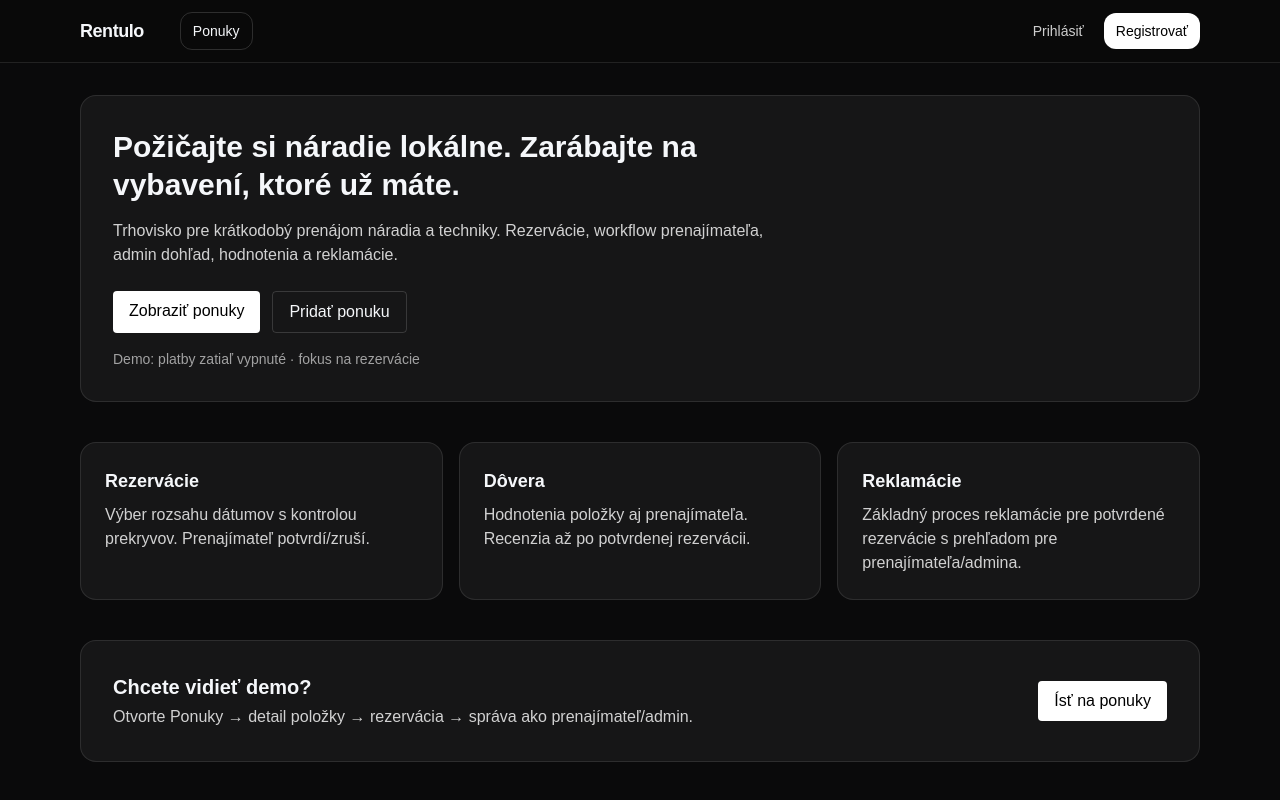
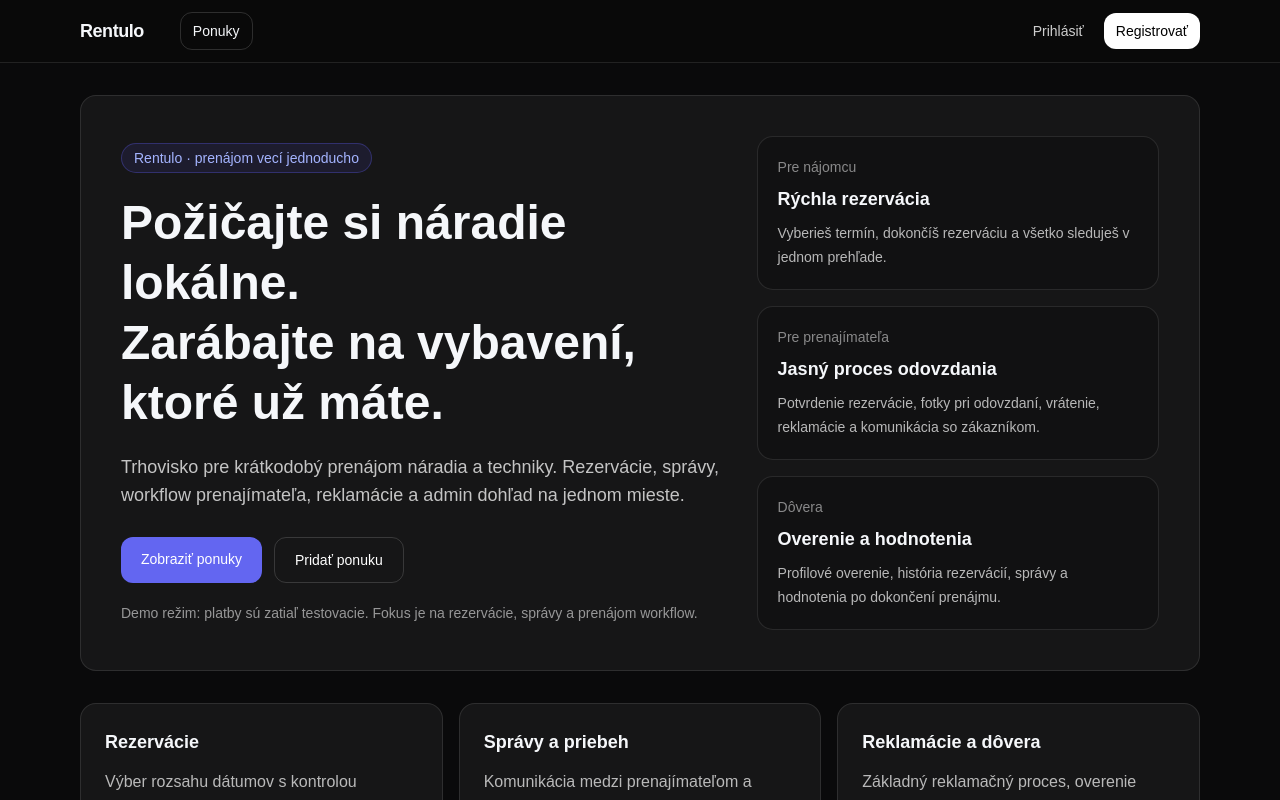
Before and after one commit to marek3993/Rentulo, a Next.js app: page / in a window 1280 px wide. Shown: the top 800 px of the page. Built offline with nearby package versions, Linux system fonts and the light colour scheme; no server answers.

Commit message:
Refresh homepage with Rentulo brand styling

```diff
--- a/src/app/page.tsx
+++ b/src/app/page.tsx
@@ -2,70 +2,120 @@ import Link from "next/link";
 
 export default function Home() {
   return (
-    <div className="space-y-10">
-      <section className="rounded-2xl border border-white/10 bg-white/5 p-8">
-        <div className="max-w-2xl space-y-4">
-          <h1 className="text-3xl font-semibold leading-tight">
-            Požičajte si náradie lokálne. Zarábajte na vybavení, ktoré už máte.
+    <div className="space-y-8">
+      <section className="rentulo-card overflow-hidden p-8 md:p-10">
+        <div className="grid gap-8 lg:grid-cols-[1.2fr_0.8fr] lg:items-center">
+          <div className="max-w-3xl space-y-5">
+            <div className="inline-flex rounded-full border border-indigo-500/30 bg-indigo-500/10 px-3 py-1 text-sm font-medium text-indigo-300">
+              Rentulo · prenájom vecí jednoducho
+            </div>
+
+            <h1 className="text-4xl font-semibold leading-tight md:text-5xl">
+              Požičajte si náradie lokálne.
+              <br />
+              Zarábajte na vybavení,
+              <br />
+              ktoré už máte.
             </h1>
-          <p className="text-white/80">
-            Trhovisko pre krátkodobý prenájom náradia a techniky. Rezervácie, workflow prenajímateľa,
-            admin dohľad, hodnotenia a reklamácie.
+
+            <p className="max-w-2xl text-base leading-7 text-white/75 md:text-lg">
+              Trhovisko pre krátkodobý prenájom náradia a techniky. Rezervácie,
+              správy, workflow prenajímateľa, reklamácie a admin dohľad na
+              jednom mieste.
             </p>
 
             <div className="flex flex-wrap gap-3 pt-2">
               <Link
                 href="/items"
-              className="rounded bg-white px-4 py-2 font-medium text-black hover:bg-white/90"
+                className="rentulo-btn-primary px-5 py-3 text-sm"
               >
                 Zobraziť ponuky
               </Link>
+
               <Link
                 href="/items/new"
-              className="rounded border border-white/15 px-4 py-2 hover:bg-white/10"
+                className="rentulo-btn-secondary px-5 py-3 text-sm"
               >
                 Pridať ponuku
               </Link>
             </div>
 
-          <div className="text-sm text-white/60">Demo: platby zatiaľ vypnuté · fokus na rezervácie</div>
+            <div className="text-sm text-white/55">
+              Demo režim: platby sú zatiaľ testovacie. Fokus je na rezervácie,
+              správy a prenájom workflow.
+            </div>
+          </div>
+
+          <div className="grid gap-4">
+            <div className="rentulo-card-2 p-5">
+              <div className="text-sm text-white/50">Pre nájomcu</div>
+              <div className="mt-2 text-lg font-semibold">Rýchla rezervácia</div>
+              <div className="mt-2 text-sm leading-6 text-white/70">
+                Vyberieš termín, dokončíš rezerváciu a všetko sleduješ v jednom
+                prehľade.
+              </div>
+            </div>
+
+            <div className="rentulo-card-2 p-5">
+              <div className="text-sm text-white/50">Pre prenajímateľa</div>
+              <div className="mt-2 text-lg font-semibold">Jasný proces odovzdania</div>
+              <div className="mt-2 text-sm leading-6 text-white/70">
+                Potvrdenie rezervácie, fotky pri odovzdaní, vrátenie, reklamácie
+                a komunikácia so zákazníkom.
+              </div>
+            </div>
+
+            <div className="rentulo-card-2 p-5">
+              <div className="text-sm text-white/50">Dôvera</div>
+              <div className="mt-2 text-lg font-semibold">Overenie a hodnotenia</div>
+              <div className="mt-2 text-sm leading-6 text-white/70">
+                Profilové overenie, história rezervácií, správy a hodnotenia po
+                dokončení prenájmu.
+              </div>
+            </div>
+          </div>
         </div>
       </section>
 
       <section className="grid gap-4 md:grid-cols-3">
-        <div className="rounded-2xl border border-white/10 bg-white/5 p-6">
+        <div className="rentulo-card p-6">
           <div className="text-lg font-semibold">Rezervácie</div>
-          <p className="mt-2 text-white/80">
-            Výber rozsahu dátumov s kontrolou prekryvov. Prenajímateľ potvrdí/zruší.
+          <p className="mt-3 leading-7 text-white/70">
+            Výber rozsahu dátumov s kontrolou prekryvov. Jasné stavy od žiadosti
+            až po ukončenie prenájmu.
           </p>
         </div>
 
-        <div className="rounded-2xl border border-white/10 bg-white/5 p-6">
-          <div className="text-lg font-semibold">Dôvera</div>
-          <p className="mt-2 text-white/80">
-            Hodnotenia položky aj prenajímateľa. Recenzia až po potvrdenej rezervácii.
+        <div className="rentulo-card p-6">
+          <div className="text-lg font-semibold">Správy a priebeh</div>
+          <p className="mt-3 leading-7 text-white/70">
+            Komunikácia medzi prenajímateľom a záujemcom na jednom mieste, spolu
+            s naviazaním na rezerváciu.
           </p>
         </div>
 
-        <div className="rounded-2xl border border-white/10 bg-white/5 p-6">
-          <div className="text-lg font-semibold">Reklamácie</div>
-          <p className="mt-2 text-white/80">
-            Základný proces reklamácie pre potvrdené rezervácie s prehľadom pre prenajímateľa/admina.
+        <div className="rentulo-card p-6">
+          <div className="text-lg font-semibold">Reklamácie a dôvera</div>
+          <p className="mt-3 leading-7 text-white/70">
+            Základný reklamačný proces, overenie profilov a hodnotenia po riadne
+            dokončenom prenájme.
           </p>
         </div>
       </section>
 
-      <section className="rounded-2xl border border-white/10 bg-white/5 p-8">
-        <div className="flex flex-col gap-4 md:flex-row md:items-center md:justify-between">
-          <div>
-            <div className="text-xl font-semibold">Chcete vidieť demo?</div>
-            <div className="mt-1 text-white/80">
-              Otvorte Ponuky → detail položky → rezervácia → správa ako prenajímateľ/admin.
+      <section className="rentulo-card p-8">
+        <div className="flex flex-col gap-5 md:flex-row md:items-center md:justify-between">
+          <div className="max-w-2xl">
+            <div className="text-2xl font-semibold">Chceš si to rovno pozrieť?</div>
+            <div className="mt-2 leading-7 text-white/70">
+              Otvor ponuky, prejdi na detail položky a vyskúšaj rezerváciu,
+              správy a ďalší flow v aplikácii.
             </div>
           </div>
+
           <Link
             href="/items"
-            className="rounded bg-white px-4 py-2 font-medium text-black hover:bg-white/90"
+            className="rentulo-btn-primary inline-flex px-5 py-3 text-sm"
           >
             Ísť na ponuky
           </Link>
```
Lines whose indentation alone changed are shown as unchanged.
